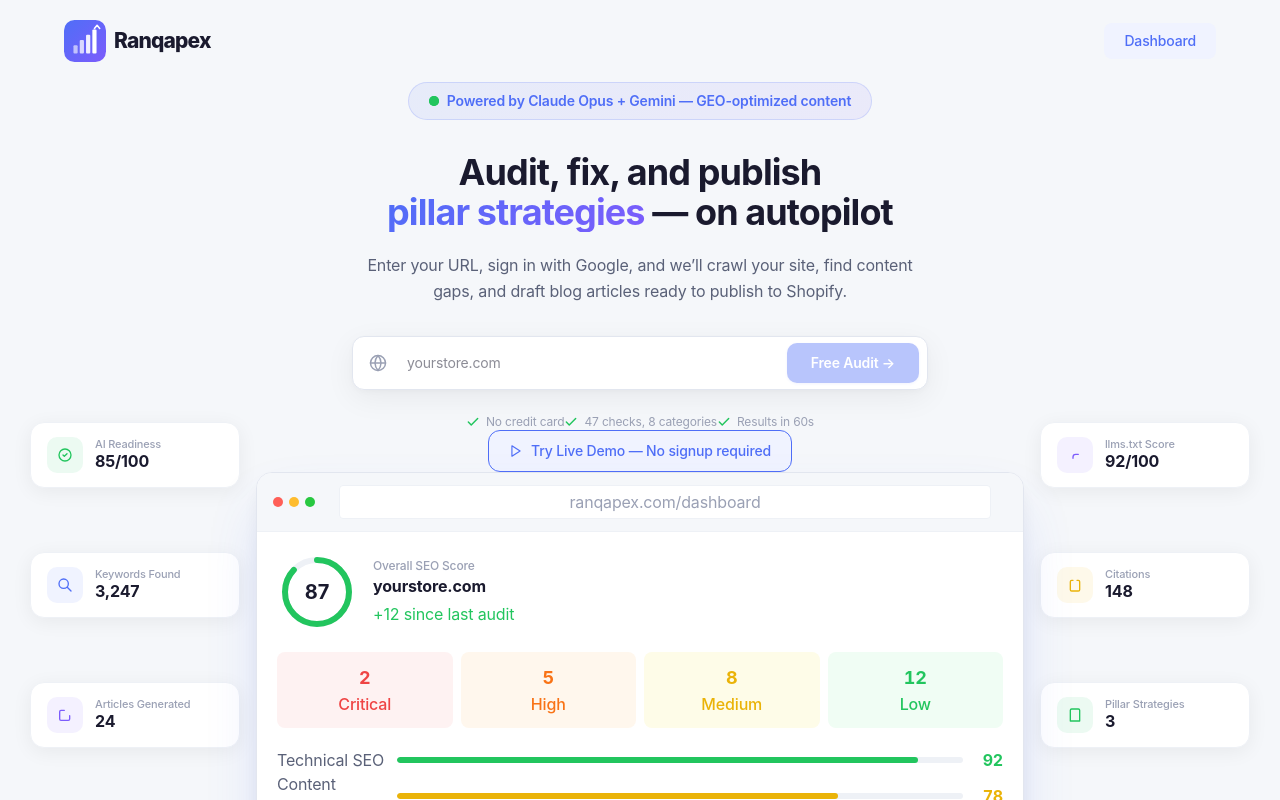
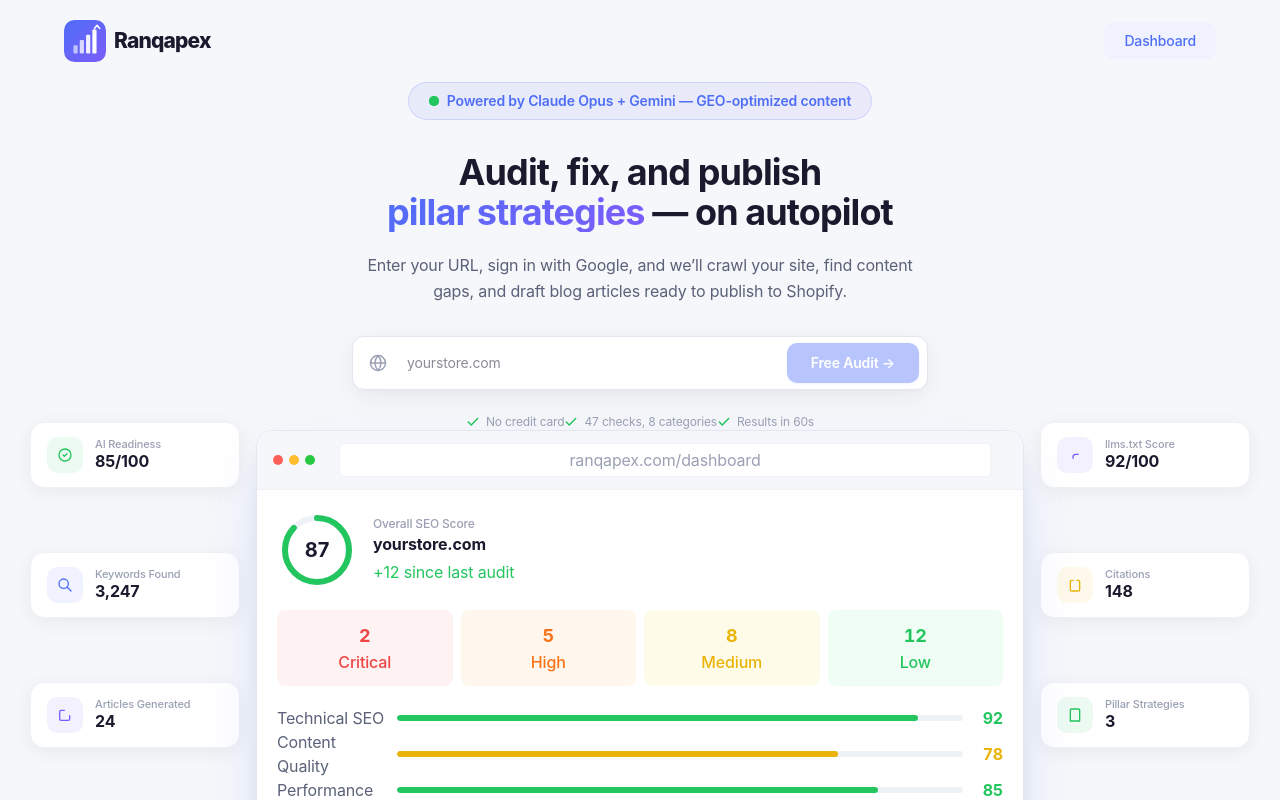
Before and after one commit to meenakshi0786-svg/Topranq, a Next.js app: page / in a window 1280 px wide. Shown: the top 800 px of the page. Built offline with nearby package versions, Linux system fonts and the light colour scheme.

Commit message:
Remove demo button from landing page
Co-Authored-By: Claude Opus 4.6 (1M context) <noreply@anthropic.com>

```diff
--- a/src/app/page.tsx
+++ b/src/app/page.tsx
@@ -205,19 +205,6 @@ export default function LandingPage() {
               </div>
             </div>
 
-            {/* Demo button */}
-            <div className="mt-5">
-              <a
-                href="/domain/b98a5766-9f4a-4a30-bf70-a0c6522c928b"
-                className="inline-flex items-center gap-2 text-sm font-medium px-5 py-2.5 rounded-xl cursor-pointer"
-                style={{ color: "var(--accent)", background: "var(--accent-light)", border: "1px solid var(--accent)", transition: "all 0.2s" }}
-              >
-                <svg width="14" height="14" viewBox="0 0 24 24" fill="none" stroke="currentColor" strokeWidth="2" strokeLinecap="round" strokeLinejoin="round">
-                  <polygon points="5 3 19 12 5 21 5 3" />
-                </svg>
-                Try Live Demo — No signup required
-              </a>
-            </div>
           </div>
 
           {/* Dashboard mockup centered below */}
```
